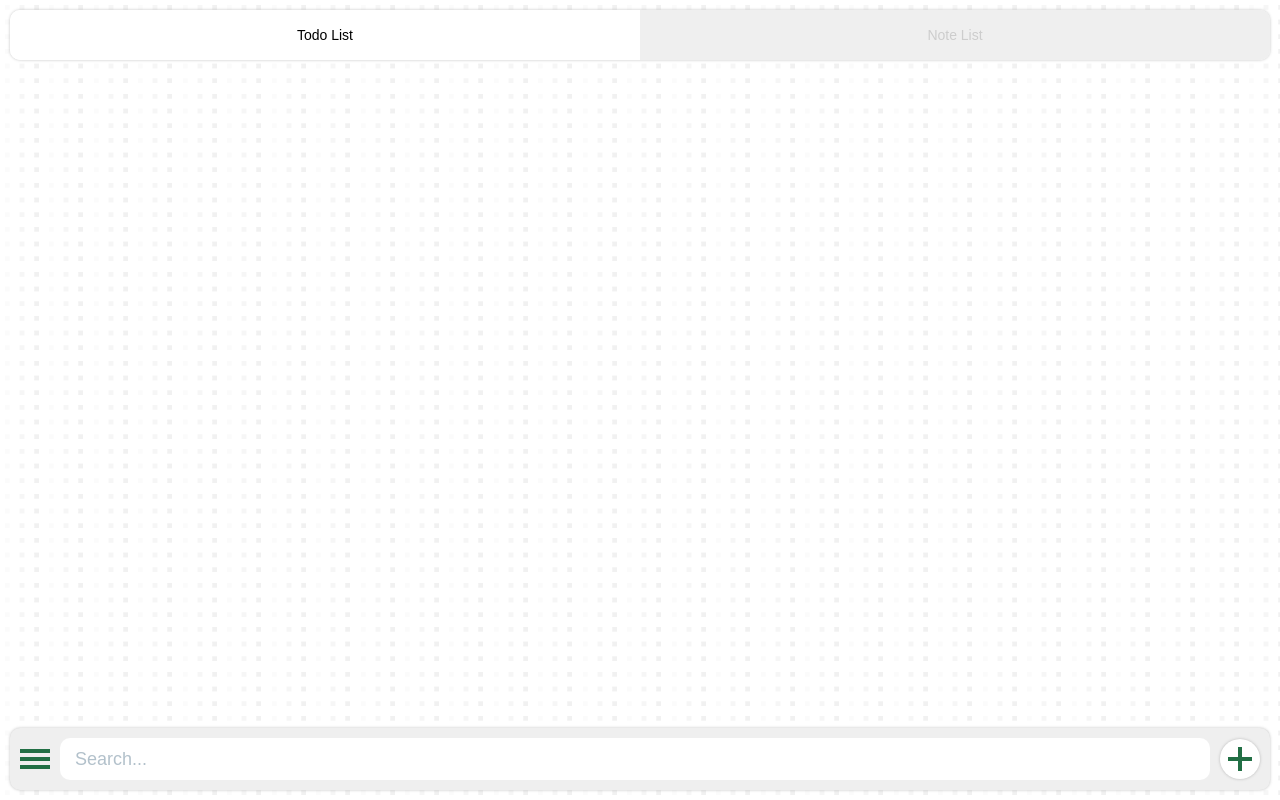
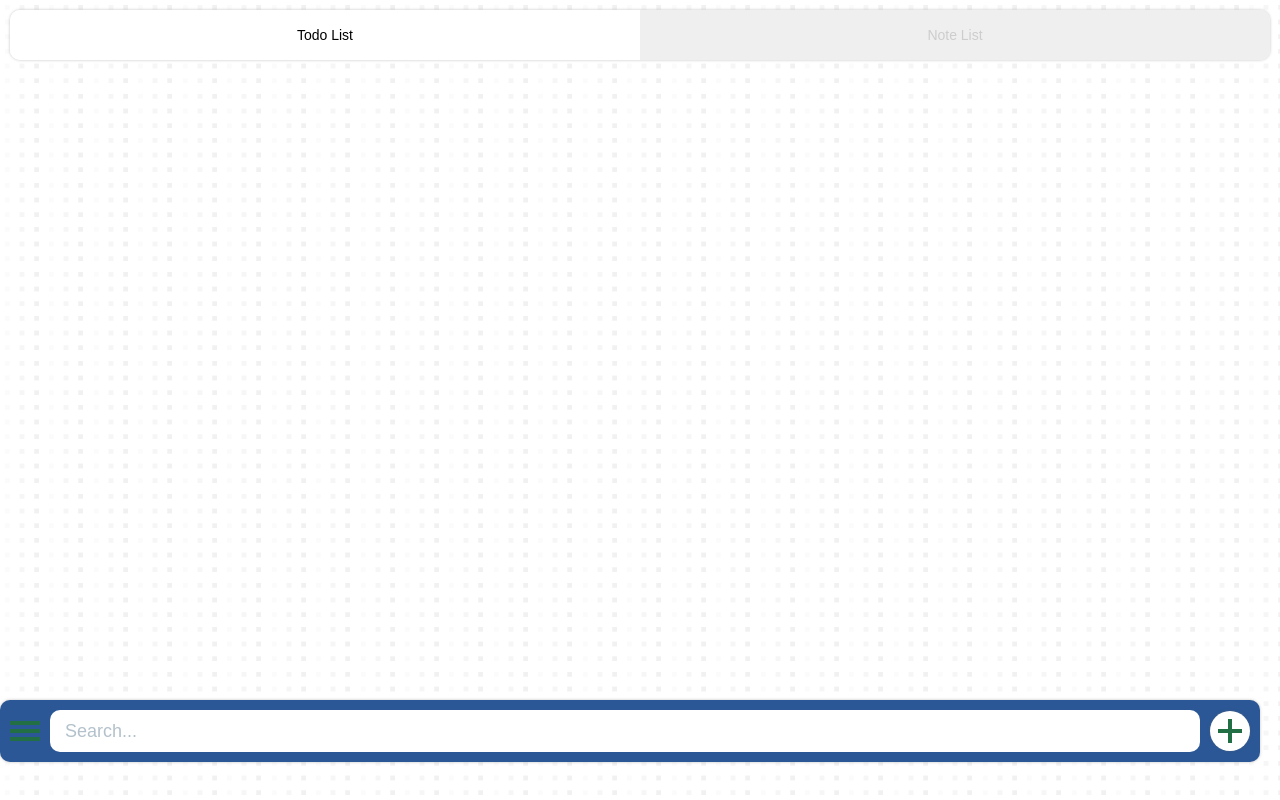
Before and after one commit to Slimmind/slimNOTES, a website built with webpack: page notix/src/index.html in a window 1280 px wide. Built offline with nearby package versions, Linux system fonts and the light colour scheme.

Commit message:
changes for nav-panel

```diff
--- a/notix/src/sass/_buttons.scss
+++ b/notix/src/sass/_buttons.scss
@@ -17,6 +17,10 @@
   cursor: pointer;
   flex-shrink: 0;
   box-shadow: $main-shadow;
+
+  &:active {
+    border: 2px solid $color-red;
+  }
 
   &.cancel-btn {
     background-color: $color-grey;
--- a/notix/src/sass/_nav-panel.scss
+++ b/notix/src/sass/_nav-panel.scss
@@ -1,9 +1,11 @@
 .nav-panel {
-    @include pos(absolute, $bottom: 10px, $left: 10px);
+    position: relative;
+    // @include pos(absolute, $bottom: 10px, $left: 10px);
     width: calc(100% - 20px);
+    margin-top: -100px;
     padding: 10px;
     border-radius: $main-radius;
-    background-color: $color-grey-light;
+    background-color: $color-blue;
     box-shadow: $main-shadow;
 
     &.menu-is-open {
```
